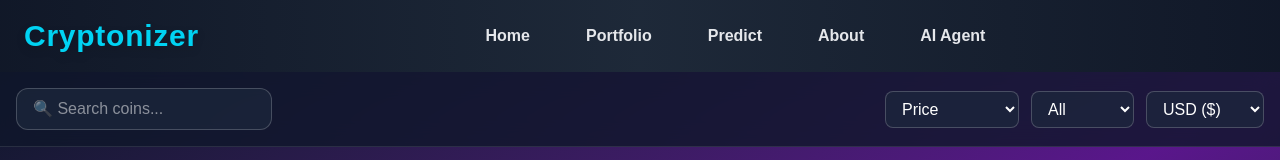
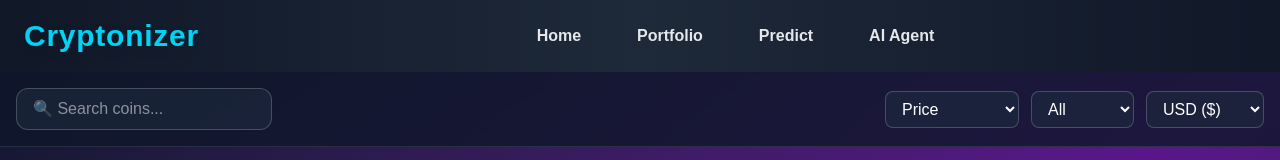
Before and after one commit to kaymansour/cryptonizer, a Next.js app in the folder frontend/: page / in a window 1280 px wide. Shown: the top 160 px of the page. Built offline with nearby package versions, Linux system fonts and the light colour scheme; no server answers.

Commit message:
removed about link

```diff
--- a/frontend/src/components/Header.tsx
+++ b/frontend/src/components/Header.tsx
@@ -40,12 +40,7 @@
           >
             Predict
           </Link>
-          <Link
-            href="/about"
-            className="px-4 py-2 rounded-lg text-gray-200 font-semibold hover:text-lg"
-          >
-            About
-          </Link>
+
           <Link
             href="/chatbot"
             className="px-4 py-2 rounded-lg text-gray-200 font-semibold hover:text-lg"
```
